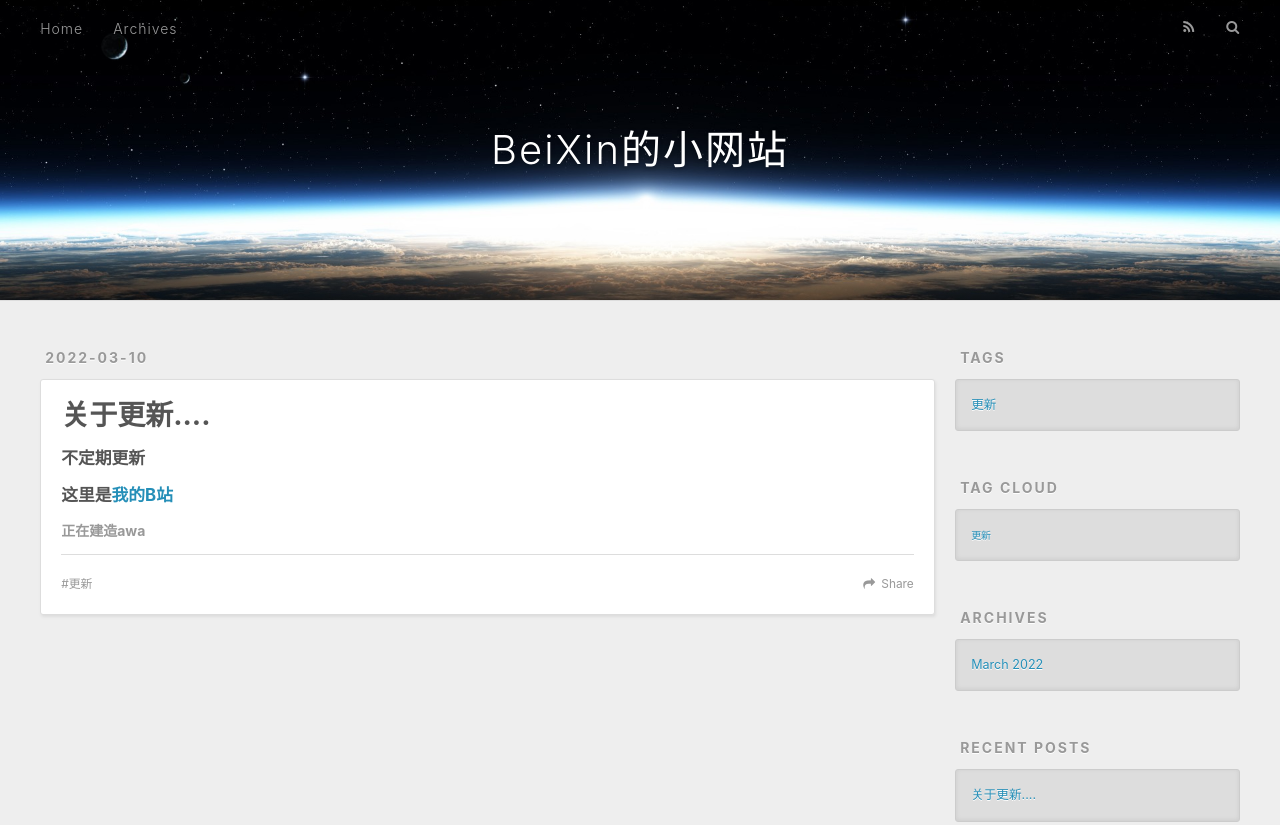
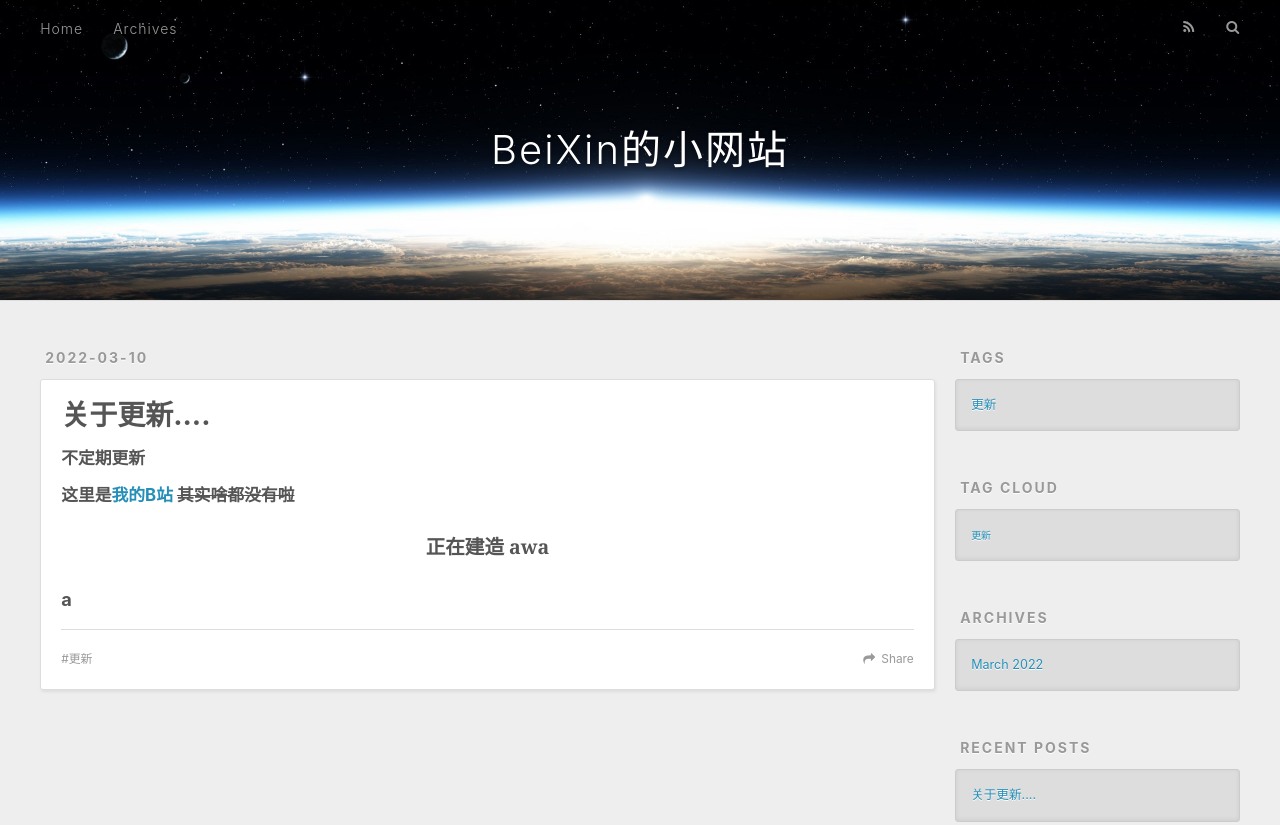
Before and after one commit to JiuBeixin/JiuBeixin.github.io, a plain HTML site: page index.html in a window 1280 px wide. Shown: the top 825 px of the page. Drawn offline with nearby package versions, Linux system fonts and the light colour scheme.

Commit message:
Site updated: 2022-03-10 14:28:44

```diff
--- a/index.html
+++ b/index.html
@@ -86,11 +86,13 @@
 
     <div class="article-entry" itemprop="articleBody">
 
-        <h4 id="不定期更新"><a href="#不定期更新" class="headerlink" title="不定期更新"></a>不定期更新</h4><h4 id="这里是我的B站"><a href="#这里是我的B站" class="headerlink" title="这里是我的B站"></a>这里是<a target="_blank" rel="noopener" href="https://space.bilibili.com/20134876">我的B站</a></h4><h6 id="正在建造awa"><a href="#正在建造awa" class="headerlink" title="正在建造awa"></a>正在建造awa</h6>
+        <h4 id="不定期更新"><a href="#不定期更新" class="headerlink" title="不定期更新"></a>不定期更新</h4><h4 id="这里是我的B站-其实啥都没有啦"><a href="#这里是我的B站-其实啥都没有啦" class="headerlink" title="这里是我的B站 其实啥都没有啦"></a><strong>这里是<a target="_blank" rel="noopener" href="https://space.bilibili.com/20134876">我的B站</a></strong> <del>其实啥都没有啦</del></h4><blockquote>
+<h5 id="正在建造-awa"><a href="#正在建造-awa" class="headerlink" title="正在建造 awa"></a>正在建造 awa</h5></blockquote>
+<h3 id="a"><a href="#a" class="headerlink" title="a"></a><kdd>a</kdd></h3>
 
     </div>
     <footer class="article-footer">
-      <a data-url="http://example.com/2022/03/10/%E5%85%B3%E4%BA%8E%E6%9B%B4%E6%96%B0/" data-id="cl0kkqeq00000sgtr6vz96wza" class="article-share-link">Share</a>
+      <a data-url="http://example.com/2022/03/10/%E5%85%B3%E4%BA%8E%E6%9B%B4%E6%96%B0/" data-id="cl0km018c0000pktr15tadwr1" class="article-share-link">Share</a>
 
 
   <ul class="article-tag-list" itemprop="keywords"><li class="article-tag-list-item"><a class="article-tag-list-link" href="/tags/%E6%9B%B4%E6%96%B0/" rel="tag">更新</a></li></ul>
```
Also changed, not shown: 2022/03/10/关于更新/index.html (+7 -5 lines).
